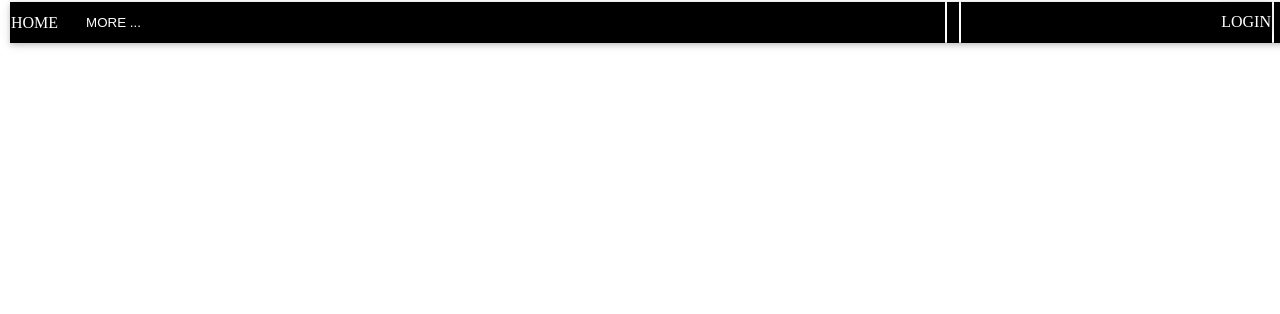
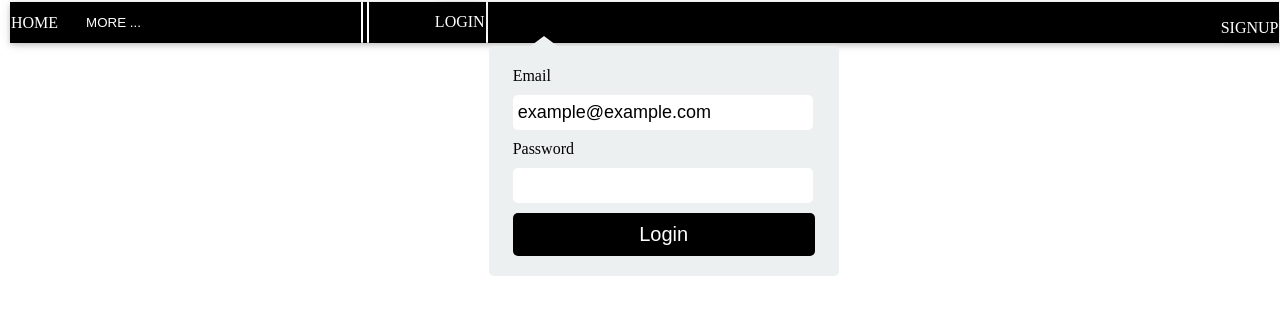
Before and after one commit to GitAnuja/ToDo_v2, a plain HTML site: page WebContent/index.html in a window 1280 px wide. Both pictures are taken after a click on the link "LOGIN". Drawn offline with nearby package versions, Linux system fonts and the light colour scheme.

Commit message:
login and signup

```diff
--- a/WebContent/index.html
+++ b/WebContent/index.html
@@ -4,6 +4,7 @@
 <meta charset="UTF-8">
 <title>Anuja</title>
 <script src="script.js"></script>
+<script src="https://cdnjs.cloudflare.com/ajax/libs/jquery/3.2.1/jquery.min.js" type="text/javascript"></script>
 </head>
 <body>
 	<table style="top : 0; position : fixed; width : 100%; z-index : 1;">
@@ -19,9 +20,60 @@
 			</td>
 			<td></td>
 			<td style="float : right;">
-				<a href="#" style="float : right; color : #fff !important; background-color : #000 !important; box-shadow : 0 2px 5px 0 rgba(0,0,0,0.16),0 2px 10px 0 rgba(0,0,0,0.12); overflow : hidden; text-decoration : none; padding-top : 10px;" onclick="login();">LOGIN</a>
+				<a href="javascript:;" style="float : right; color : #fff !important; background-color : #000 !important; box-shadow : 0 2px 5px 0 rgba(0,0,0,0.16),0 2px 10px 0 rgba(0,0,0,0.12); overflow : hidden; text-decoration : none; padding-top : 10px;" onclick="login(this);">LOGIN</a>
 			</td>
-			<td></td>
+			<td><a href="javascript:;" style="float : right; color : #fff !important; background-color : #000 !important; box-shadow : 0 2px 5px 0 rgba(0,0,0,0.16),0 2px 10px 0 rgba(0,0,0,0.12); overflow : hidden; text-decoration : none; padding-top : 10px;" onclick="signup(this);">SIGNUP</a></td>
+		</tr>
+		<tr>
+		<td colspan="3"></td>
+		<td>
+			<div style="display: none; position: relative; width: 350px;"
+					id="login">
+					<div
+						style="width: 0; height: 0; border-left: 20px solid transparent; border-right: 20px solid transparent; border-bottom: 15px solid #ECF0F1; left: 10%; position: absolute; top: -10px;"></div>
+					<div
+						style="background: #ecf0f1; width: 350px; border-radius: 5px; padding-top: 5px;">
+						<div style="padding: 10px;">
+							<fieldset style="border: none;">
+								<label>Email</label><input type="email"
+									value="example@example.com"
+									style="padding: 7px 5px; margin: 10px 0; width: 96%; display: block; font-size: 18px; border-radius: 5px; border: none; transition: 0.3s linear;">
+								<lable>Password</lable>
+								<input type="password"
+									style="padding: 7px 5px; margin: 10px 0; width: 96%; display: block; font-size: 18px; border-radius: 5px; border: none; transition: 0.3s linear;">
+								<input type="submit" value="Login"
+									style="background: black; padding: 10px; font-size: 20px; display: block; width: 100%; border: none; color: #fff; border-radius: 5px;">
+							</fieldset>
+						</div>
+					</div>
+				</div>
+			</td>
+			<td>
+				<div style="display: none; position: relative; width: 350px;"
+					id="signup">
+					<div
+						style="width: 0; height: 0; border-left: 20px solid transparent; border-right: 20px solid transparent; border-bottom: 15px solid #ECF0F1; left: 10%; position: absolute; top: -10px;"></div>
+					<div
+						style="background: #ecf0f1; width: 350px; border-radius: 5px; padding-top: 5px;">
+						<div style="padding: 10px;">
+							<fieldset style="border: none;">
+								<label>Name</label><input style="padding: 7px 5px; margin: 10px 0; width: 96%; display: block; font-size: 18px; border-radius: 5px; border: none; transition: 0.3s linear;">
+								<label>Email</label><input type="email"
+									value="example@example.com"
+									style="padding: 7px 5px; margin: 10px 0; width: 96%; display: block; font-size: 18px; border-radius: 5px; border: none; transition: 0.3s linear;">
+								<lable>Password</lable>
+								<input type="password"
+									style="padding: 7px 5px; margin: 10px 0; width: 96%; display: block; font-size: 18px; border-radius: 5px; border: none; transition: 0.3s linear;">
+									<lable>Confirm Password</lable>
+								<input type="password"
+									style="padding: 7px 5px; margin: 10px 0; width: 96%; display: block; font-size: 18px; border-radius: 5px; border: none; transition: 0.3s linear;">
+								<input type="submit" value="Sign Up"
+									style="background: black; padding: 10px; font-size: 20px; display: block; width: 100%; border: none; color: #fff; border-radius: 5px;">
+							</fieldset>
+						</div>
+					</div>
+				</div>
+			</td>
 		</tr>
 	</table>
 </body>
--- a/WebContent/script.js
+++ b/WebContent/script.js
@@ -1,3 +1,6 @@
-function login(){
-
+function login(ele){
+	$("#login").fadeToggle("slow");
 }
+function signup(ele){
+	$("#signup").fadeToggle("slow");
+}
```
